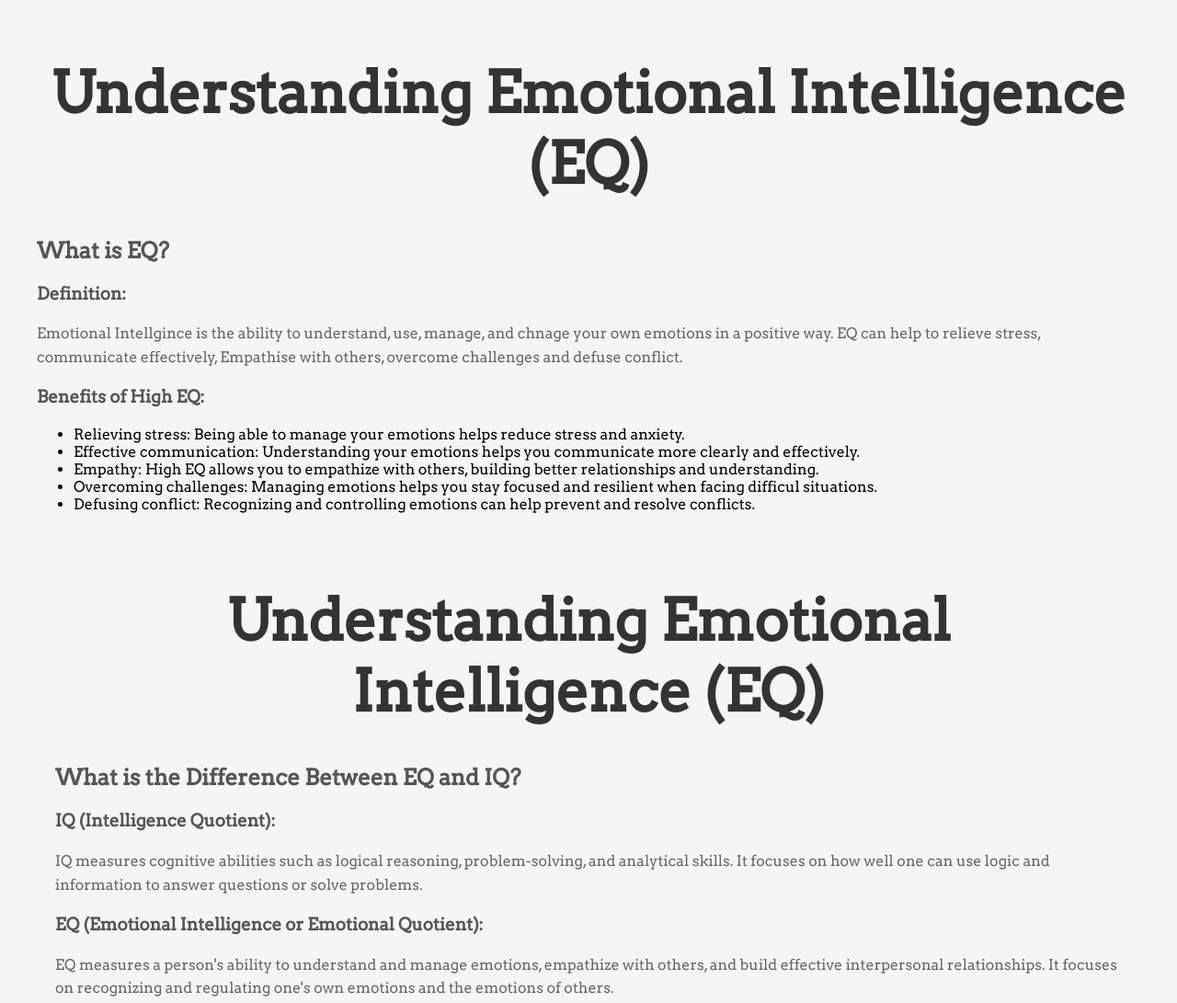
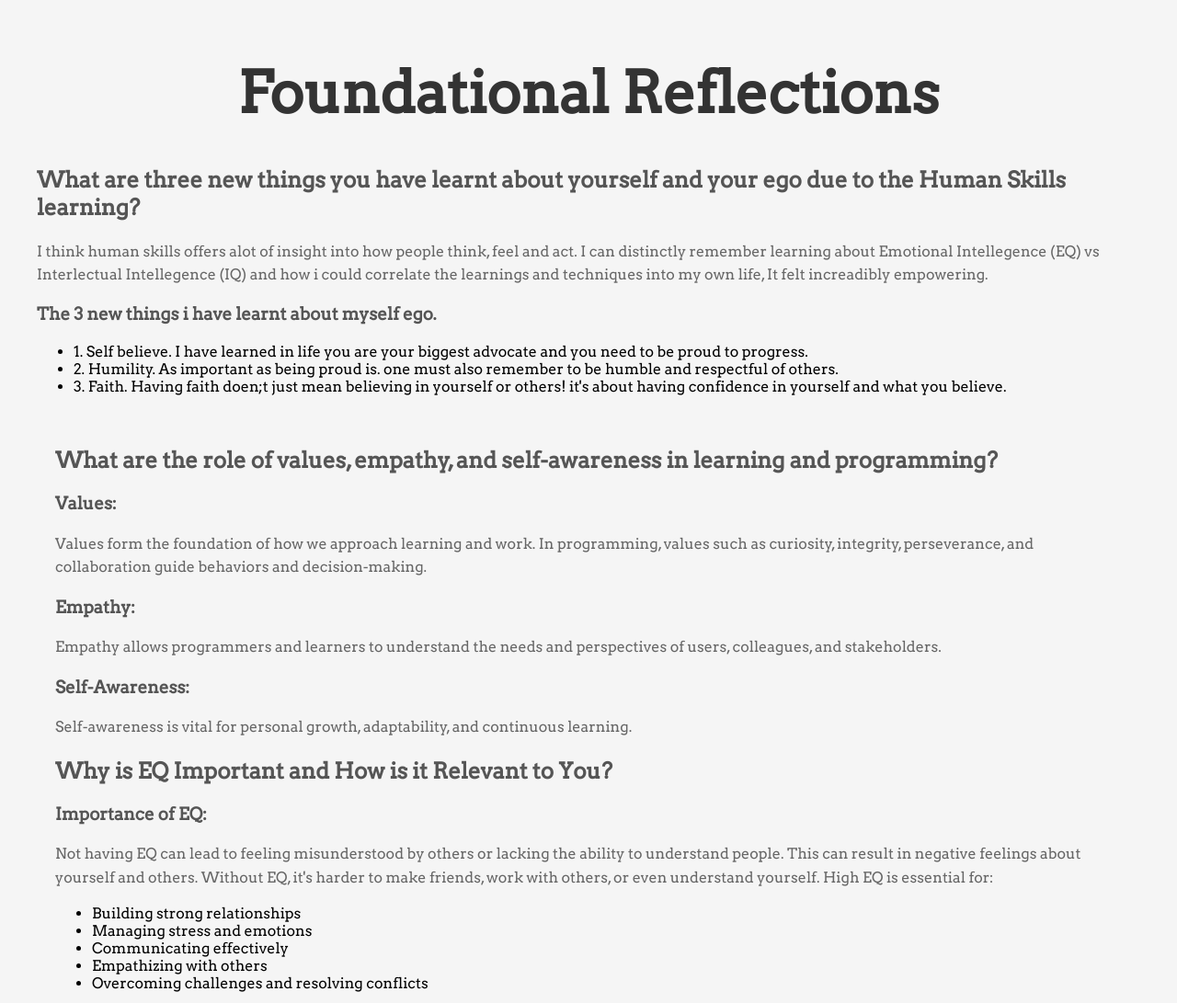
Before and after one commit to KingKairo09/KingKairo09.github.io, a plain HTML site: page blog/foundations-reflection.html in a window 1280 px wide. Shown: the top 1091 px of the page at 92% size. Drawn offline with Linux system fonts and the light colour scheme.

Commit message:
edit: foundations-reflection.blog

```diff
--- a/blog/foundations-reflection.html
+++ b/blog/foundations-reflection.html
@@ -2,7 +2,7 @@
 <html land="en">
 
 <head>
-  <title>Understanding Emotional Intelligence (EQ) - Hikairo's Blog</title>
+  <title>My Reflections from learning the foundations at Dev-Academy - Hikairo's Blog</title>
   <meta charset="UTF-8" />
   <meta name="viewport" content="width=device-width, initial-scale=1.0" />
   <link href="../styles/main.css" rel="stylesheet" type="text/css" />
@@ -17,34 +17,33 @@
 <body>
   <div class="container">
 
-    <h1>Understanding Emotional Intelligence (EQ)</h1>
+    <h1>Foundational Reflections</h1>
 
     <div class="section">
-      <h2>What is EQ?</h2>
-      <h3>Definition:</h3>
+      <h2>What are three new things you have learnt about yourself and your ego due to the Human Skills learning?</h2>
       <p>
-        Emotional Intellgince is the ability to understand, use, manage, and chnage your own emotions in a positive way.
-        EQ can help to relieve stress, communicate effectively, Empathise with others, overcome challenges and defuse conflict.</p>
-        <h3>Benefits of High EQ:</h3>
+      I think human skills offers alot of insight into how people think, feel and act. I can distinctly remember learning about Emotional Intellegence (EQ) vs Interlectual Intellegence (IQ) and how i could correlate the learnings and techniques into my own life, It felt increadibly empowering.
+      </p>
+        <h3>The 3 new things i have learnt about myself ego. </h3>
         <ul>
-          <li>Relieving stress: Being able to manage your emotions helps reduce stress and anxiety.</li>
-          <li>Effective communication: Understanding your emotions helps you communicate more clearly and effectively.</li>
-          <li>Empathy: High EQ allows you to empathize with others, building better relationships and understanding.</li>
-          <li>Overcoming challenges: Managing emotions helps you stay focused and resilient when facing difficul situations.</li>
-          <li>Defusing conflict: Recognizing and controlling emotions can help prevent and resolve conflicts.</li>
+          <li>1. Self believe. I have learned in life you are your biggest advocate and you need to be proud to progress.</li>
+          <li>2. Humility. As important as being proud is. one must also remember to be humble and respectful of others.</li>
+          <li>3. Faith. Having faith doen;t just mean believing in yourself or others! it's about having confidence in yourself and what you believe. </li>
+
       </ul>
 
     </div>
 
     <div class="container">
-      <h1>Understanding Emotional Intelligence (EQ)</h1>
+      <h2>What are the role of values, empathy, and self-awareness in learning and programming?</h2>
 
       <div class="section">
-          <h2>What is the Difference Between EQ and IQ?</h2>
-          <h3>IQ (Intelligence Quotient):</h3>
-          <p>IQ measures cognitive abilities such as logical reasoning, problem-solving, and analytical skills. It focuses on how well one can use logic and information to answer questions or solve problems.</p>
-          <h3>EQ (Emotional Intelligence or Emotional Quotient):</h3>
-          <p>EQ measures a person's ability to understand and manage emotions, empathize with others, and build effective interpersonal relationships. It focuses on recognizing and regulating one's own emotions and the emotions of others.</p>
+          <h3>Values:</h3>
+          <p>Values form the foundation of how we approach learning and work. In programming, values such as curiosity, integrity, perseverance, and collaboration guide behaviors and decision-making.</p>
+          <h3>Empathy:</h3>
+          <p>Empathy allows programmers and learners to understand the needs and perspectives of users, colleagues, and stakeholders.</p>
+          <h3>Self-Awareness:</h3>
+          <p>Self-awareness is vital for personal growth, adaptability, and continuous learning.</p>
       </div>
 
       <div class="section">
```
